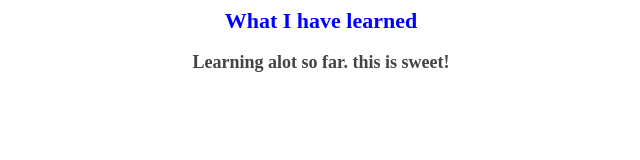
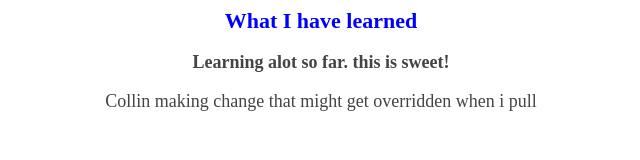
Before and after one commit to collin-thomas/collab-example, a plain HTML site: page index.html in a window 1280 px wide. Shown: the whole page, without its empty margins (319-959 px from the left). Drawn offline with Linux system fonts and the light colour scheme.

Commit message:
trying to merge changes

```diff
--- a/index.html
+++ b/index.html
@@ -16,5 +16,6 @@ font-size:22px;
 <h1> What I have learned </h1>
 <p> <b>Learning alot so far. this is sweet! </b> </p>
 
+<p>Collin making change that might get overridden when i pull</p>
 
 </body>
```
Also changed, not shown: 1 other file.
